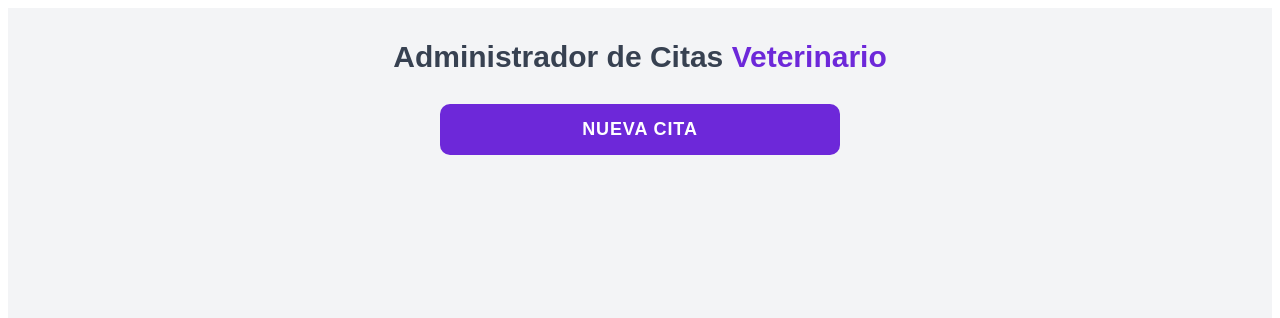
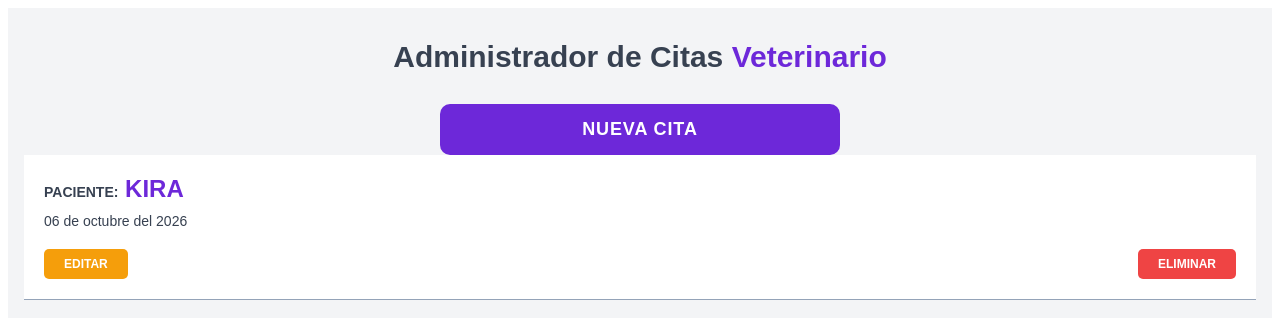
Before and after one commit to zuazoov-utr/citasReactJS-IDGS9A, a React (Vite) app: page / in a window 1280 px wide. Shown: the top 318 px of the page. Built offline with nearby package versions, Linux system fonts and the light colour scheme.

Commit message:
Create Paciente Card Part 1

```diff
--- a/src/App.jsx
+++ b/src/App.jsx
@@ -1,9 +1,16 @@
 import { useState } from 'react';
 import './css/App.css';
 import Formulario from './components/Formulario.jsx';
+import Paciente from './components/Paciente.jsx';
 
 function App() {
   const [visible, setVisible] = useState(false);
+  const [pacientes, setPacientes] = useState([]);
+  /**
+   * Definiciones:
+   * - Para pasar un state a otro componente HIJO
+   *  debe ser mediante props
+   */
 
   return (
     <main className="container">
@@ -17,10 +24,15 @@
       >
         <span className='btn-texto-nueva-cita'>Nueva Cita</span>
       </button>
+
+      <Paciente />
+
       {visible && (
         <Formulario
           visible={visible}
           setVisible={setVisible}
+          pacientes={pacientes}
+          setPacientes={setPacientes}
         />
       )}
     </main>
--- a/src/components/Formulario.jsx
+++ b/src/components/Formulario.jsx
@@ -3,7 +3,9 @@
 
 const Formulario = ({
     visible,
-    setVisible
+    setVisible,
+    pacientes,
+    setPacientes
 }) => {
     const [nombrePaciente, setNombrePaciente] = useState('');
     const [nombrePropietario, setNombrePropietario] = useState('');
@@ -36,19 +38,26 @@
         // Validation - All fields are required
         if ([nombrePaciente.trim(), nombrePropietario.trim(), correo.trim(),
         telefono.trim(), fechaAlta, sintomas.trim()].includes('')) {
-            console.log('Necesitas llenar todos los campos');
+            window.alert('Error: Todos los campos son obligatorios');
             return;
         }
 
         const pacienteAlta = {
-            nombrePaciente,
-            nombrePropietario,
-            correo,
-            telefono,
+            nombrePaciente: nombrePaciente.trim(),
+            nombrePropietario: nombrePropietario.trim(),
+            correo: correo.trim(),
+            telefono: telefono.trim(),
             fechaAlta,
-            sintomas
+            sintomas: sintomas.trim()
         };
         console.log(pacienteAlta)
+
+        // Add id
+        pacienteAlta.id = Date.now();
+        console.log(pacienteAlta)
+        // Guardar mi objeto de pacienteAlta ???
+        setPacientes([...pacientes, pacienteAlta]);
+        setVisible(false);
     }
 
     return (
--- /dev/null
+++ b/src/components/Paciente.jsx
@@ -0,0 +1,23 @@
+import '../css/paciente.css';
+
+const Paciente = () => {
+    return (
+        <div className="paciente-card">
+            <p className="paciente-label">Paciente:
+                <span className="paciente-nombre"> Kira</span>
+            </p>
+            <p className="paciente-fecha">06 de octubre del 2026</p>
+
+            <div className="paciente-contenedor-botones">
+                <button
+                    className="paciente-btn paciente-btn-editar"
+                >Editar</button>
+                <button
+                    className="paciente-btn paciente-btn-eliminar"
+                >Eliminar</button>
+            </div>
+        </div>
+    );
+};
+
+export default Paciente;
--- /dev/null
+++ b/src/css/paciente.css
@@ -0,0 +1,57 @@
+
+.paciente-card {
+    background-color: #ffffff;
+    padding: 20px;
+    border-bottom: 1px solid #94a3b8;
+    border-right: 8px;
+    cursor: pointer;
+}
+
+.paciente-label {
+    color: #374151;
+    text-transform: uppercase;
+    font-weight: 700;
+    margin-bottom: 10px;
+    margin-top: 0;
+    font-size: 14px;
+}
+
+.paciente-nombre {
+    color: #6d28d9;
+    font-size: 24px;
+    font-weight: 700;
+    margin-top: 0;
+    margin-bottom: 10px;
+}
+
+.paciente-fecha {
+    color: #374151;
+    margin: 0;
+    font-size: 14px;
+}
+
+.paciente-contenedor-botones {
+    display: flex;
+    justify-content: space-between;
+    gap: 10px;
+    margin-top: 20px;
+}
+
+.paciente-btn {
+    padding: 8px 20px;
+    border-radius: 5px;
+    border: none;
+    cursor: pointer;
+    text-transform: uppercase;
+    font-weight: 700;
+    font-size: 12px;
+    color: #ffffff;
+}
+
+.paciente-btn-editar {
+    background-color: #f59e0b;
+}
+
+.paciente-btn-eliminar {
+    background-color: #ef4444;
+}
```
